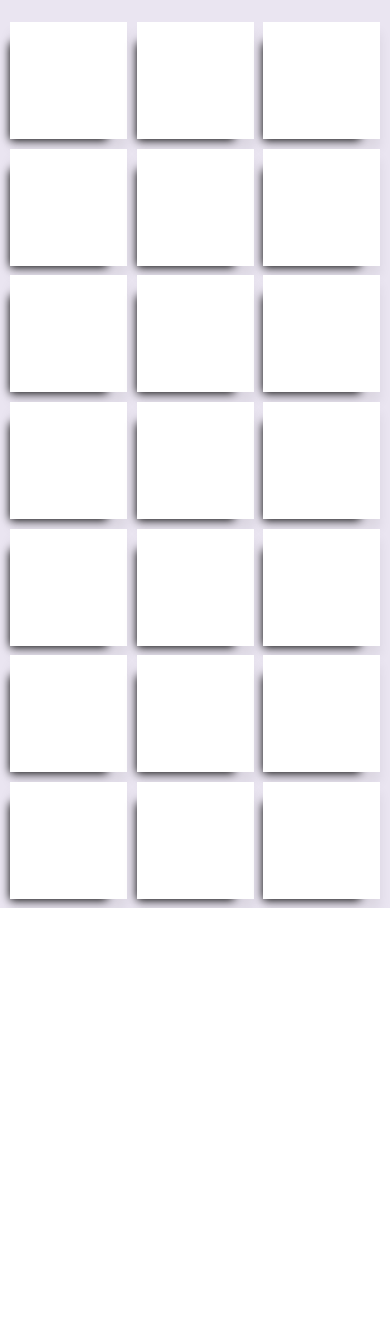
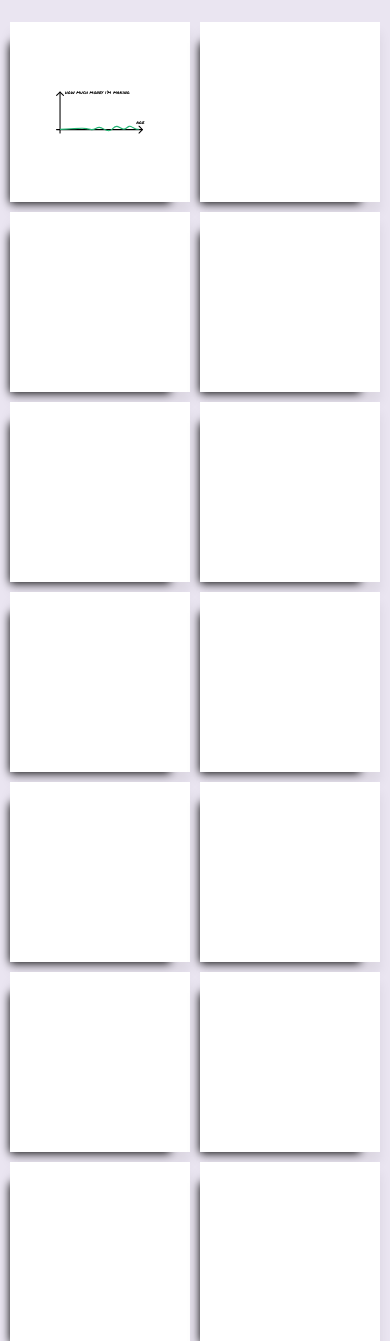
Before and after one commit to Sheraff/whiteboard-comics, a PHP site: page / in a window 390 px wide. Shown: the part 68-1409 px from the top of the page. Before the commit the page ends 976 px from the top, so only its background shows below. Run offline with PHP 8.4, Linux system fonts and the light colour scheme; style sheets or scripts are compiled from the project's sources.

Commit message:
responsive grid

```diff
--- a/index.html
+++ b/index.html
@@ -14,32 +14,37 @@
 	<svg-card name="earnings=f(age)" tags="['money', 'growing up']">
 		<a slot="internal-link" href="/earnings=f(age)"></a>
 		<span slot="date">2016-04-18</span>
-		<svg version="1.1" id="Layer_1" xmlns="http://www.w3.org/2000/svg" xmlns:xlink="http://www.w3.org/1999/xlink" x="0px" y="0px"
-				viewBox="0 0 593.5 298" enable-background="new 0 0 593.5 298" xml:space="preserve">
+		<svg version="1.1" id="Layer_1" xmlns="http://www.w3.org/2000/svg" xmlns:xlink="http://www.w3.org/1999/xlink"
+			x="0px" y="0px" viewBox="0 0 593.5 298" enable-background="new 0 0 593.5 298" xml:space="preserve">
 			<path fill="none" stroke="#FFFFFF" stroke-width="120" stroke-linejoin="bevel" stroke-miterlimit="10" d="M512.5,16.8
 			C366,19.5,219.6,22.2,73.2,25c-10,0.2-20.5,0.5-28.9,6C29,40.9,27.8,62.3,28.2,80.5c1.4,63.8,2.7,127.6,4.1,191.5
 			c48.4-5.3,97.3-6.3,145.9-3c26.1,1.8,52.3,4.8,78.3,2.3c28.5-2.8,56.1-12.2,84.5-16c49.7-6.6,100.5,4.1,150.1-3.4
-			c32.5-4.9,63.8-17.9,90.3-37.3c1,17.2,2.1,34.4,3.1,51.6"/>
+			c32.5-4.9,63.8-17.9,90.3-37.3c1,17.2,2.1,34.4,3.1,51.6" />
 			<g>
 
-				<line fill="none" stroke="#000000" stroke-width="7" stroke-linecap="round" stroke-linejoin="round" stroke-miterlimit="10" x1="576.1" y1="265.2" x2="10.2" y2="265.2"/>
+				<line fill="none" stroke="#000000" stroke-width="7" stroke-linecap="round" stroke-linejoin="round"
+					stroke-miterlimit="10" x1="576.1" y1="265.2" x2="10.2" y2="265.2" />
 
-				<polyline fill="none" stroke="#000000" stroke-width="7" stroke-linecap="round" stroke-linejoin="round" stroke-miterlimit="10" points="
-				554.1,242.7 576.1,265.2 554.1,287.7 	"/>
-			<text transform="matrix(1 0 0 1 535.1514 231.229)" font-family="'PermanentMarker'" font-size="30.7418">age</text>
+				<polyline fill="none" stroke="#000000" stroke-width="7" stroke-linecap="round" stroke-linejoin="round"
+					stroke-miterlimit="10" points="
+				554.1,242.7 576.1,265.2 554.1,287.7 	" />
+				<text transform="matrix(1 0 0 1 535.1514 231.229)" font-family="'PermanentMarker'"
+					font-size="30.7418">age</text>
 			</g>
 			<g>
 
-				<line fill="none" stroke="#000000" stroke-width="7" stroke-linecap="round" stroke-linejoin="round" stroke-miterlimit="10" x1="33.2" y1="17.2" x2="33.2" y2="287.6"/>
+				<line fill="none" stroke="#000000" stroke-width="7" stroke-linecap="round" stroke-linejoin="round"
+					stroke-miterlimit="10" x1="33.2" y1="17.2" x2="33.2" y2="287.6" />
 
-				<polyline fill="none" stroke="#000000" stroke-width="7" stroke-linecap="round" stroke-linejoin="round" stroke-miterlimit="10" points="
-				10.7,39.2 33.2,17.2 55.7,39.2 	"/>
+				<polyline fill="none" stroke="#000000" stroke-width="7" stroke-linecap="round" stroke-linejoin="round"
+					stroke-miterlimit="10" points="
+				10.7,39.2 33.2,17.2 55.7,39.2 	" />
 				<text transform="matrix(1 0 0 1 66.2217 28.1919)" font-size="30.7418">how much money i’m making</text>
 			</g>
 			<path fill="none" stroke="#22B573" stroke-width="7" stroke-linecap="round" stroke-miterlimit="10" d="M36.3,263.6
 			c23.3-1.2,46.5-2.5,69.8-3.7c23-1.2,46-3,69-3.4c11.2-0.2,22.4,0.1,33.4,2c10.7,1.8,21.1,5.7,31.9,6.7c10.5,0.9,19-2.5,28.1-7.4
 			c7.6-4.1,15.3-8,24.3-7.4c28,1.9,52.1,38.3,80,15.3c10.8-8.9,20.4-23.8,36.4-21.9c15,1.8,25.5,15,40.1,17.9
-			c16.9,3.4,25-13.5,39.3-17.9c9.2-2.8,16.9,2.9,24.3,7.7c8,5.3,17,9,26.5,10.6c4,0.7,8,1,12,1"/>
+			c16.9,3.4,25-13.5,39.3-17.9c9.2-2.8,16.9,2.9,24.3,7.7c8,5.3,17,9,26.5,10.6c4,0.7,8,1,12,1" />
 		</svg>
 	</svg-card>
 
@@ -52,9 +57,37 @@
 		<span slot="date">2019-06-24</span>
 	</svg-card>
 
+	<svg-card name="(being)⋂(aspiration)=worth"></svg-card>
+	<svg-card name="(being)⋂(questions)=impressions"></svg-card>
+	<svg-card name="(desire)∩(ability)=ideal_relationship"></svg-card>
+	<svg-card name="(exploitation)∪(luck)=riches"></svg-card>
+	<svg-card featured name="(humanity)∩(perfection)=∅"></svg-card>
+	<svg-card name="(identity)∩(actions)=reputation"></svg-card>
+	<svg-card name="(knowledge)∩(anger)"></svg-card>
+	<svg-card name="(life_expectancy)×(natural_wonders)"></svg-card>
+	<svg-card name="(truth)∩(offense)=complications"></svg-card>
+	<svg-card name="(want)∩(have)=∅"></svg-card>
+	<svg-card name="(working)∪(sleeping)∪(eating)≠𝝮"></svg-card>
+	<svg-card name="(yours)∩(mine)=jealousy"></svg-card>
+	<svg-card name="ability=f(denial)"></svg-card>
+	<svg-card name="action×(honesty,slyness)"></svg-card>
+	<svg-card name="action×(honesty,sneakiness)"></svg-card>
+	<svg-card name="actual_good=f(for_your_own_good)"></svg-card>
+	<svg-card name="adult_feel=f(adulthood)"></svg-card>
 	<svg-card name="alarm×cause"></svg-card>
-	<svg-card name="worth×(foresight,regrets)"></svg-card>
-	<svg-card name="toothpaste=f(time)"></svg-card>
+	<svg-card name="alternative_facts=f(data)"></svg-card>
+	<svg-card name="altruistic_love=f(self_love)"></svg-card>
+	<svg-card name="ambition=f(age)"></svg-card>
+	<svg-card name="american_life→unhappiness"></svg-card>
+	<svg-card name="attractiveness=f(age,gender)"></svg-card>
+	<svg-card name="awkward=f(social_media)"></svg-card>
+	<svg-card featured name="barriers=f(intimacy)"></svg-card>
+	<svg-card name="be_lucky→make_luck→no_luck→no_point"></svg-card>
+	<svg-card name="behavior=f(risk)"></svg-card>
+	<svg-card name="body_image=f(persons_worth)"></svg-card>
+	<svg-card name="care_for_look=f(fat)"></svg-card>
+	<svg-card name="clothes_worn→in_basket→washed→in_closet"></svg-card>
+	<svg-card name="clothes=f(looks,fit,comfort)"></svg-card>
 	<svg-card name="comfort_in_own_skin=f(portion_control)"></svg-card>
 	<svg-card name="contact=f(gaze)"></svg-card>
 	<svg-card name="contraception×method"></svg-card>
@@ -62,7 +95,7 @@
 	<svg-card name="conviction=f(time)"></svg-card>
 	<svg-card name="credibility=f(excuse_during_depression)"></svg-card>
 	<svg-card name="crime,poverty,housing,taxes,education=f(crime,poverty,housing,taxes,education)"></svg-card>
-	<svg-card name="cruelty=f(honesty)"></svg-card>
+	<svg-card featured name="cruelty=f(honesty)"></svg-card>
 	<svg-card name="crying=f(fucked_up)"></svg-card>
 	<svg-card name="deadliness×poison"></svg-card>
 	<svg-card name="deception_potential=f(desire,temptation)"></svg-card>
@@ -70,7 +103,152 @@
 	<svg-card name="depression→coping→meaninglessness"></svg-card>
 	<svg-card name="depression=f(IQ)"></svg-card>
 	<svg-card name="depression=f(stressors)"></svg-card>
-	<svg-card name="depth_of_conversations=f(age)"></svg-card>
+	<svg-card featured name="depth_of_conversations=f(age)"></svg-card>
+	<svg-card name="depth=f(cynicism)"></svg-card>
+	<svg-card name="desire_for_money=f(money_owned)"></svg-card>
+	<svg-card name="desire=f(doability)"></svg-card>
+	<svg-card name="difficulty×(get_advice,take_advice)"></svg-card>
+	<svg-card name="eadibleness=f(cuteness)"></svg-card>
+	<svg-card name="efficiency→stress→panic"></svg-card>
+	<svg-card name="efforts=f(heat)"></svg-card>
+	<svg-card name="efforts=f(time_to_deadline)"></svg-card>
+	<svg-card name="enjoyability=f(predictability)"></svg-card>
+	<svg-card name="enjoyment_of_sex=f(attractiveness)"></svg-card>
+	<svg-card name="entrapment=f(accessibility)"></svg-card>
+	<svg-card name="envisioned_happiness=f(happiness)"></svg-card>
+	<svg-card name="estimated_completion=f(time_invested)"></svg-card>
+	<svg-card name="estimated_knowledge=f(knowledge,estimated_ignorance)"></svg-card>
+	<svg-card name="excitement=f(delivery)"></svg-card>
+	<svg-card featured name="expected_happiness=f(happiness)"></svg-card>
+	<svg-card name="faith_in_humanity=f(time)"></svg-card>
+	<svg-card name="fear→hate→violence"></svg-card>
+	<svg-card name="feel_bad→set_goals→obsess"></svg-card>
+	<svg-card featured name="feelings_intensity=f(time)"></svg-card>
+	<svg-card name="feelings_of_adequacy=f(size_and_age_of_todo_list)"></svg-card>
+	<svg-card name="feelings→change→feelings"></svg-card>
+	<svg-card name="feelings=f(possessions)"></svg-card>
+	<svg-card name="fitness=f(time_in_relationship)"></svg-card>
+	<svg-card name="forward_planning=f(age)"></svg-card>
+	<svg-card name="frame_of_reference,perceived_competence=f(competence)"></svg-card>
+	<svg-card name="frustration=f(missed_life_changing_culture)"></svg-card>
+	<svg-card name="getting_back_to_work=f(length_of_vacation)"></svg-card>
+	<svg-card name="good_decision=f(consequences)"></svg-card>
+	<svg-card name="good_for_you=f(digestion_duration)"></svg-card>
+	<svg-card name="good_time_for_drinking=f(week_day)"></svg-card>
+	<svg-card name="goodness=f(witnesses)"></svg-card>
+	<svg-card name="grasp_on_life=f(time)"></svg-card>
+	<svg-card name="groceries=f(hunger)"></svg-card>
+	<svg-card name="growing_up=f(getting_older)"></svg-card>
+	<svg-card name="guess→act"></svg-card>
+	<svg-card name="happiness,expectations=f(time)"></svg-card>
+	<svg-card name="happiness→happiness"></svg-card>
+	<svg-card name="happiness=f(choices)"></svg-card>
+	<svg-card name="happiness=f(seasons)"></svg-card>
+	<svg-card featured name="having_potential≠using_potential"></svg-card>
+	<svg-card name="healthcare,salary=f(mental,physical)"></svg-card>
+	<svg-card name="homesickness=f(wanderlust)"></svg-card>
+	<svg-card name="hope=f(knowledge)"></svg-card>
+	<svg-card name="idealized_relationship,loneliness=f(length_of_relationship)"></svg-card>
+	<svg-card name="incentives=f(age)"></svg-card>
+	<svg-card name="income,expenses=f(materialism)"></svg-card>
+	<svg-card name="inequality=f(GDP)"></svg-card>
+	<svg-card name="insomnia,dreams=f(thoughts)"></svg-card>
+	<svg-card name="intellectual_potential=f(age)"></svg-card>
+	<svg-card name="intensity=f(time_in_gym)"></svg-card>
+	<svg-card name="interlocutors=f(personal_issues)"></svg-card>
+	<svg-card name="jokes=f(depression)"></svg-card>
+	<svg-card name="kindness=f(IQ)"></svg-card>
+	<svg-card featured name="law_adoption=f(avg_preference,elite_preference)"></svg-card>
+	<svg-card name="lies=f(age)"></svg-card>
+	<svg-card name="life_satisfaction=f(power,responsibilities,age)"></svg-card>
+	<svg-card name="life_satisfaction=f(success,time)"></svg-card>
+	<svg-card name="life=f(climate_change,elections)"></svg-card>
+	<svg-card name="listening>talking"></svg-card>
+	<svg-card name="luck_necessary=f(distance_from_norm)"></svg-card>
+	<svg-card name="making_a_mistake,fixing_a_mistake=f(length_of_relationship)"></svg-card>
+	<svg-card name="mastery=f(procrastination)"></svg-card>
+	<svg-card name="memory_loss=f(repetition)"></svg-card>
+	<svg-card name="money_earned,money_desired=f(time)"></svg-card>
+	<svg-card name="money_left,money_perceived=f(evening_weekend)"></svg-card>
+	<svg-card name="moral_offset=f(good_deeds,bad_behavior)"></svg-card>
+	<svg-card name="my_life=f(global_warming)"></svg-card>
+	<svg-card name="naps=f(age)"></svg-card>
+	<svg-card name="negativity→stressors→depression"></svg-card>
+	<svg-card name="okayness=f(time)"></svg-card>
+	<svg-card name="pain_felt=f(emotions_expressed)"></svg-card>
+	<svg-card name="partying_late,waking_up_early=f(age)"></svg-card>
+	<svg-card name="patience=f(time_invested)"></svg-card>
+	<svg-card featured name="perceived_complexity_of_society=f(age)"></svg-card>
+	<svg-card name="perceived_self=f(actual_self)"></svg-card>
+	<svg-card name="perceived_week_length=f(week_day)"></svg-card>
+	<svg-card featured name="pizzas_eaten=f(exercise,sitting)"></svg-card>
+	<svg-card name="planed_budget,actual_budget=f(time)"></svg-card>
+	<svg-card name="planned_finance,actual_finance=f(time)"></svg-card>
+	<svg-card name="pleasure_of_exercising=f(time)"></svg-card>
+	<svg-card name="population_awareness=f(importance)"></svg-card>
+	<svg-card name="possessions≠possessed"></svg-card>
+	<svg-card name="potential_breakup_harm,happiness=f(length_of_relationship)"></svg-card>
+	<svg-card name="present>future"></svg-card>
+	<svg-card name="procrastination=f(fulfillment)"></svg-card>
+	<svg-card name="productivity=f(alternatives)"></svg-card>
+	<svg-card name="productivity=f(focus)"></svg-card>
+	<svg-card name="productivity=f(population)"></svg-card>
+	<svg-card name="productivity=f(time)"></svg-card>
+	<svg-card name="quantity_of_subjects=f(quantity_of_knowledge)"></svg-card>
+	<svg-card name="rapes=f(porn)"></svg-card>
+	<svg-card name="reasons_to_be_in_a_relationship=f(age)"></svg-card>
+	<svg-card name="rejection_of_authority,confidence_in_small_sample=f(age)"></svg-card>
+	<svg-card name="relationships=f(reciprocity_of_care)"></svg-card>
+	<svg-card name="repairability=f(knowledge)"></svg-card>
+	<svg-card name="resolution=f(time_of_day)"></svg-card>
+	<svg-card name="responsibilities,hangovers=f(age)"></svg-card>
+	<svg-card name="reward,difficulty=f(exercise_duration)"></svg-card>
+	<svg-card name="risk=f(normality)"></svg-card>
+	<svg-card featured name="romanticization=f(breakup_delta)"></svg-card>
+	<svg-card name="sadness_perception=f(romanticizing)"></svg-card>
+	<svg-card name="sadness=f(time_investment)"></svg-card>
+	<svg-card name="screwups=f(excuses)"></svg-card>
+	<svg-card name="selfishness→independance→isolation"></svg-card>
+	<svg-card name="shame=f(commonality_of_problem)"></svg-card>
+	<svg-card name="shame=f(lie_size)"></svg-card>
+	<svg-card name="shame=f(nb_of_chopsticks)"></svg-card>
+	<svg-card name="shaving_efforts=f(beard_length)"></svg-card>
+	<svg-card name="shyness≠situational_timidity"></svg-card>
+	<svg-card name="skill,meticulousness=f(time)"></svg-card>
+	<svg-card name="skill=f(peoples_skills,own_skills)"></svg-card>
+	<svg-card name="sleep_ability=f(tiredness)"></svg-card>
+	<svg-card name="sleeping×location"></svg-card>
+	<svg-card name="someone_else=f(you)"></svg-card>
+	<svg-card name="sources_of_stress=f(age)"></svg-card>
+	<svg-card name="specialness=f(population)"></svg-card>
+	<svg-card name="spoken_words=f(comfort)"></svg-card>
+	<svg-card name="stink=f(activity)"></svg-card>
+	<svg-card featured name="story_truth=f(times_the_story_is_told)"></svg-card>
+	<svg-card name="stress=f(duration_of_date)"></svg-card>
+	<svg-card name="stuff_to_pack=f(time)"></svg-card>
+	<svg-card name="success=f(acting)"></svg-card>
+	<svg-card name="success=f(effort)"></svg-card>
+	<svg-card name="sweat,care=f(time)"></svg-card>
+	<svg-card name="time_cost×(strategies,decision_making)"></svg-card>
+	<svg-card name="time_of_the_day=f(energy,distractions)"></svg-card>
+	<svg-card name="time_spent=f(age)"></svg-card>
+	<svg-card name="toothpaste=f(time)"></svg-card>
+	<svg-card name="total_happiness=f(number_of_kids)"></svg-card>
+	<svg-card name="underconfidence≠overconfidence"></svg-card>
+	<svg-card name="understanding=f(time)"></svg-card>
+	<svg-card name="wages,enjoyment=f(money)"></svg-card>
+	<svg-card name="warmth=f(thightness)"></svg-card>
+	<svg-card name="well_being,negativity=f(time)"></svg-card>
+	<svg-card name="wellness=f(expectations)"></svg-card>
+	<svg-card featured name="wellness=f(expression)"></svg-card>
+	<svg-card name="work_in_theory,work_in_reality=f(time)"></svg-card>
+	<svg-card name="work=f(pay)"></svg-card>
+	<svg-card name="working_utility=f(time_to_deadline)"></svg-card>
+	<svg-card name="world_misery=f(time)"></svg-card>
+	<svg-card name="worldly_love=f(knowledge)"></svg-card>
+	<svg-card name="worth×(foresight,regrets)"></svg-card>
+	<svg-card name="worth=f(doability)"></svg-card>
+	<svg-card name="year_duration=f(age)"></svg-card>
 </grid-layout>
 
 <div id="dom-tricks">
--- a/style.css
+++ b/style.css
@@ -19,8 +19,8 @@ svg-card span,
 }
 svg-card svg,
 .svg-card svg {
-  max-width: 100%;
-  max-height: 100%;
+  max-width: 90%;
+  max-height: 90%;
   position: absolute;
   left: 50%;
   top: 50%;
@@ -40,22 +40,17 @@ svg-card svg text,
 svg-card svg tspan,
 .svg-card svg tspan {
   font-family: 'Permanent Marker';
-  transition: fill 0.5s;
+  pointer-events: all;
 }
 svg-card svg [data-type="text"],
 .svg-card svg [data-type="text"] {
   opacity: 0;
-  transition: opacity 0.5s;
 }
 svg-card:not(.font-loaded) text,
 .svg-card:not(.font-loaded) text,
 svg-card:not(.font-loaded) tspan,
 .svg-card:not(.font-loaded) tspan {
-  display: none;
-}
-svg-card:not(.sized) svg,
-.svg-card:not(.sized) svg {
-  opacity: 0;
+  fill: rgba(0, 0, 0, 0);
 }
 @keyframes fadein {
   from {
@@ -95,12 +90,15 @@ body.svg-defs svg-card.alphabetized tspan {
   display: block !important;
 }
 grid-layout {
+  --count: 1;
+  --featured: 1;
+  --first: 1;
   --margin: 10px;
   display: grid;
   grid-gap: var(--margin);
   justify-content: space-around;
   margin: var(--margin);
-  --count: 3;
+  max-width: 2500px;
   grid-template-columns: repeat(auto-fill, minmax(auto, calc(calc(100% - calc(var(--margin) * calc(var(--count) - 1))) / var(--count))));
   grid-auto-rows: 1fr;
   grid-auto-flow: dense;
@@ -112,9 +110,13 @@ grid-layout::before {
   grid-row: 1;
   grid-column: 1;
 }
-grid-layout *:first-child {
-  grid-column: 1 / span 1;
-  grid-row: 1 / span 1;
+grid-layout :first-child {
+  grid-column: 1 / span var(--first);
+  grid-row: 1 / span var(--first);
+}
+grid-layout [featured] {
+  grid-column-end: span var(--featured);
+  grid-row-end: span var(--featured);
 }
 grid-layout svg-card,
 grid-layout .svg-card {
@@ -139,3 +141,47 @@ grid-layout .svg-card {
   box-shadow: none;
   background-color: transparent;
 }
+@media (min-width: 375px) {
+  grid-layout {
+    --count: 2;
+  }
+}
+@media (min-width: 450px) {
+  grid-layout {
+    --count: 3;
+    --first: 2;
+  }
+}
+@media (min-width: 550px) {
+  grid-layout {
+    --count: 4;
+  }
+}
+@media (min-width: 750px) {
+  grid-layout {
+    --count: 5;
+  }
+}
+@media (min-width: 1000px) {
+  grid-layout {
+    --count: 6;
+    --first: 3;
+    --featured: 2;
+  }
+}
+@media (min-width: 1350px) {
+  grid-layout {
+    --count: 7;
+  }
+}
+@media (min-width: 1850px) {
+  grid-layout {
+    --count: 8;
+  }
+}
+@media (min-width: 2500px) {
+  grid-layout {
+    --count: 9;
+    --first: 4;
+  }
+}
--- a/style.less
+++ b/style.less
@@ -15,18 +15,17 @@ svg-card,
 	box-shadow: -10px 11px 9px -10px,
 		0 10px 11px rgba(0, 0, 0, 0.07);
 	background-color: white;
+  ;
 
 	span {
 		display: none;
 	}
 
-	&:not(.web-component) * {}
-
 	&:not(:defined) {}
 
 	svg {
-		max-width : 100%;
-		max-height: 100%;
+		max-width : 90%;
+		max-height: 90%;
 		position  : absolute;
 		left      : 50%;
 		top       : 50%;
@@ -45,13 +44,12 @@ svg-card,
 
 		text,
 		tspan {
-			font-family: 'Permanent Marker';
-			transition : fill .5s;
+			font-family   : 'Permanent Marker';
+			pointer-events: all;
 		}
 
 		[data-type="text"] {
-			opacity   : 0;
-			transition: opacity .5s;
+			opacity      : 0;
 		}
 	}
 
@@ -59,7 +57,7 @@ svg-card,
 
 		text,
 		tspan {
-			display: none;
+			fill   : rgba(0, 0, 0, 0);
 		}
 	}
 
@@ -68,7 +66,7 @@ svg-card,
 	}
 
 	&:not(.sized) svg {
-		opacity: 0;
+		// opacity: 0;
 	}
 
 	@keyframes fadein {
@@ -97,7 +95,7 @@ body.svg-defs svg-card.alphabetized {
 
 	text,
 	tspan {
-		fill: rgba(0, 0, 0, 0)
+		fill   : rgba(0, 0, 0, 0);
 	}
 }
 
@@ -122,14 +120,18 @@ body.svg-defs svg-card.alphabetized {
 
 
 grid-layout {
+	--count        : 1;
+	--featured     : 1;
+	--first        : 1;
 	--margin       : 10px;
 	display        : grid;
 	grid-gap       : var(--margin);
 	justify-content: space-around;
 	margin         : var(--margin);
 
+	max-width: 2500px;
+
 	// cells of equal width
-	--count              : 3;
 	grid-template-columns: repeat(auto-fill, minmax(auto, calc(calc(100% - calc(var(--margin) * calc(var(--count) - 1))) / var(--count))));
 	grid-auto-rows       : 1fr;
 
@@ -146,9 +148,14 @@ grid-layout {
 	}
 
 	// override hack so that 1st cell isn't blank
-	*:first-child {
-		grid-column: 1 / 1 / span 1;
-		grid-row   : 1 / 1 / span 1;
+	:first-child {
+		grid-column: 1 / 1 / span var(--first);
+		grid-row   : 1 / 1 / span var(--first);
+	}
+
+	[featured] {
+		grid-column-end: span var(--featured);
+		grid-row-end   : span var(--featured);
 	}
 
 	svg-card,
@@ -172,7 +179,59 @@ grid-layout {
 	}
 
 	.svg-card {
-		box-shadow: none;
+		box-shadow      : none;
 		background-color: transparent;
 	}
 }
+
+@media (min-width: 375px) {
+	grid-layout {
+		--count: 2;
+	}
+}
+
+@media (min-width: 450px) {
+	grid-layout {
+		--count: 3;
+		--first: 2;
+	}
+}
+
+@media (min-width: 550px) {
+	grid-layout {
+		--count: 4;
+	}
+}
+
+@media (min-width: 750px) {
+	grid-layout {
+		--count: 5;
+	}
+}
+
+@media (min-width: 1000px) {
+	grid-layout {
+		--count   : 6;
+		--first   : 3;
+		--featured: 2;
+	}
+}
+
+@media (min-width: 1350px) {
+	grid-layout {
+		--count: 7;
+	}
+}
+
+@media (min-width: 1850px) {
+	grid-layout {
+		--count: 8;
+	}
+}
+
+@media (min-width: 2500px) {
+	grid-layout {
+		--count: 9;
+		--first: 4;
+	}
+}
```
Lines whose indentation alone changed are shown as unchanged.
